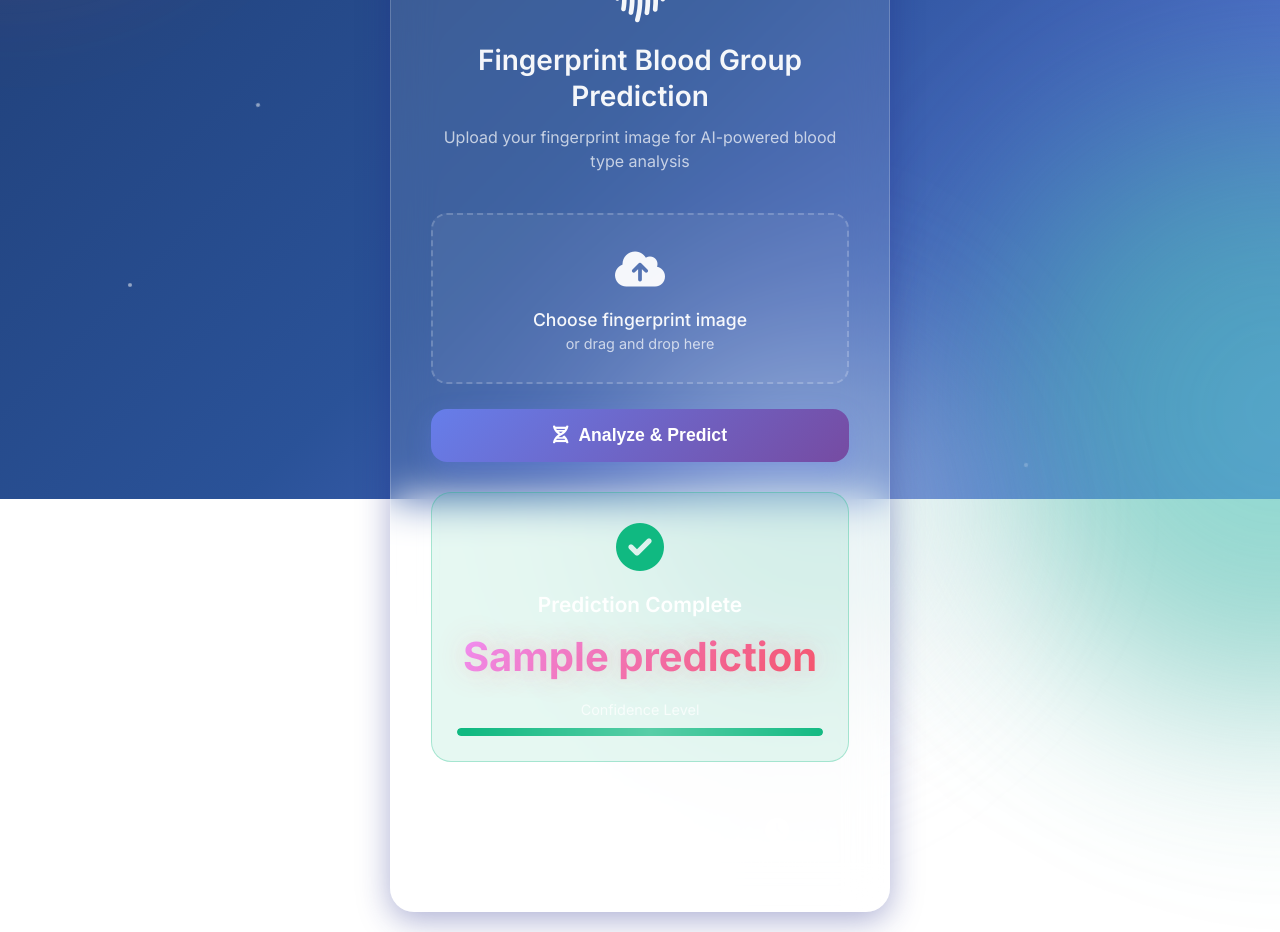
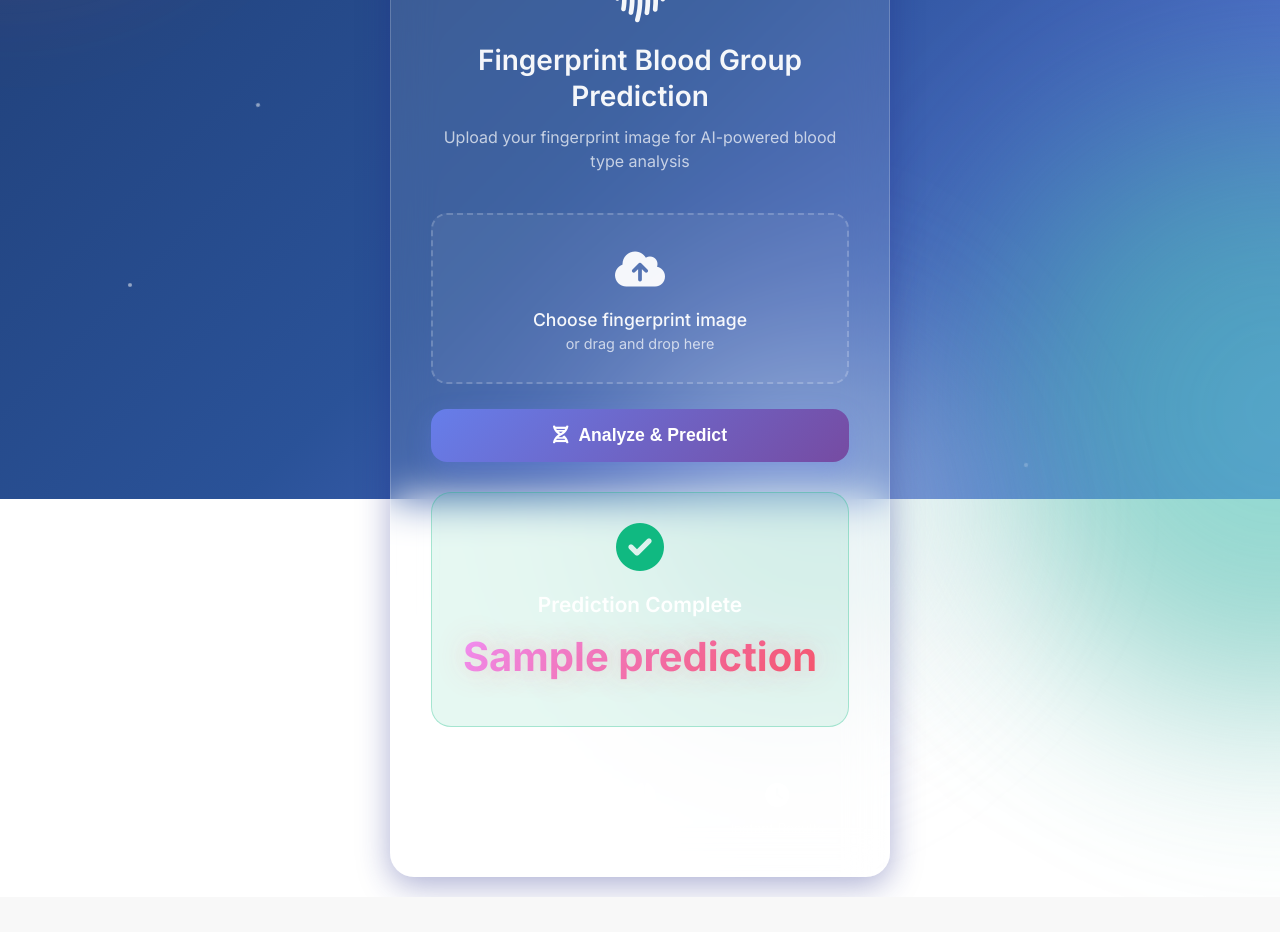
Before and after one commit to YashMhn/CrimsonX, a Flask app: template templates/index.html in a window 1280 px wide. Shown: the part 301-1233 px from the top of the page. After the commit the page ends 1198 px from the top, so only its background shows below. Run offline with Flask 3, Linux system fonts and the light colour scheme; the template is opened without the code that fills it: most values are stand-ins (such as "Sample title", 1, 10 or a date in 2020).

Commit message:
Update index.html

```diff
--- a/templates/index.html
+++ b/templates/index.html
@@ -89,15 +89,6 @@
                         <div class="result-value">
                             <span class="blood-type">{{ prediction }}</span>
                         </div>
-                        {% if confidence %}
-                        <div class="confidence-section">
-                            <div class="confidence-label">Confidence Level</div>
-                            <div class="confidence-bar">
-                                <div class="confidence-fill" style="width: {{ confidence }}%"></div>
-                                <span class="confidence-text">{{ confidence }}%</span>
-                            </div>
-                        </div>
-                        {% endif %}
                     </div>
                 </div>
             </div>
```
